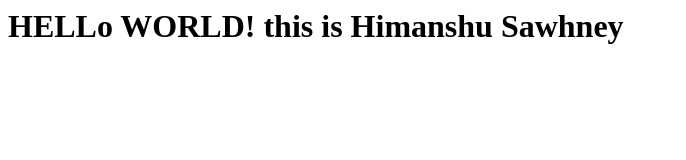
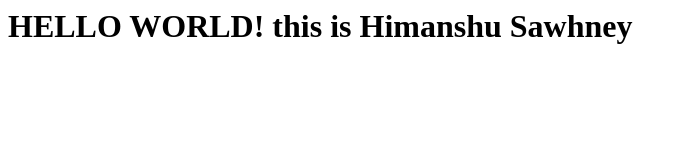
Before and after one commit to himanshusaanii/himanshusaanii.github.io, a plain HTML site: page index.html in a window 1280 px wide. Shown: the whole page, without its empty margins (0-686 px from the left). Drawn offline with Linux system fonts and the light colour scheme.

Commit message:
Update index.html

```diff
--- a/index.html
+++ b/index.html
@@ -1 +1 @@
-<h1>HELLo WORLD! this is Himanshu Sawhney<h1>
+<h1>HELLO WORLD! this is Himanshu Sawhney<h1>
```
